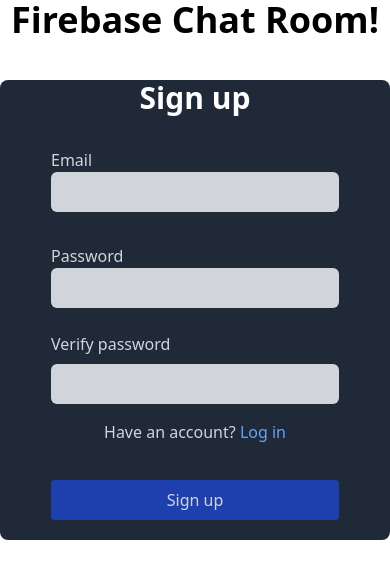
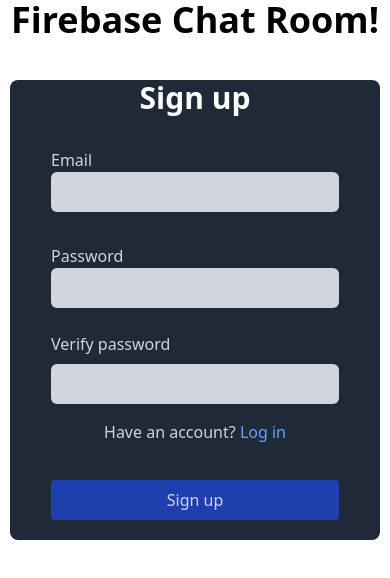
Before and after one commit to ChristianStaubo/chat-app-channel, a React (Create React App) app: page /signUp in a window 390 px wide. Shown: the top 578 px of the page. Built offline with nearby package versions, Linux system fonts and the light colour scheme.

Commit message:
fixed positioning of login and register card on mobile

```diff
--- a/src/pages/Form.js
+++ b/src/pages/Form.js
@@ -32,7 +32,7 @@
     navigate('/')
   }
   return (
-    <div className=' mt-10 flex rounded-lg bg-gray-800 w-full md:w-[30%] mx-auto'>
+    <div className=' mt-10 flex rounded-lg bg-gray-800 w-[95%] md:w-[30%] mx-auto'>
         <form className='flex flex-col justify-center items-center gap-4 w-full '>
             <h1 className='text-3xl font-bold pb-2 text-white'>Sign up</h1>
             <div className='flex flex-col m-2 '>
--- a/src/pages/FormLogIn.js
+++ b/src/pages/FormLogIn.js
@@ -28,7 +28,7 @@
         navigate('/signUp')
       }
   return (
-    <div className=' mt-10 flex rounded-lg bg-gray-800 w-full md:w-[30%] mx-auto'>
+    <div className=' mt-10 flex rounded-lg bg-gray-800 w-[95%] md:w-[30%] mx-auto'>
         <form className='flex flex-col justify-center items-center gap-4 w-full '>
             <h1 className='text-3xl font-bold pb-2 text-white'>Log in</h1>
             <div className='flex flex-col m-2 '>
```
